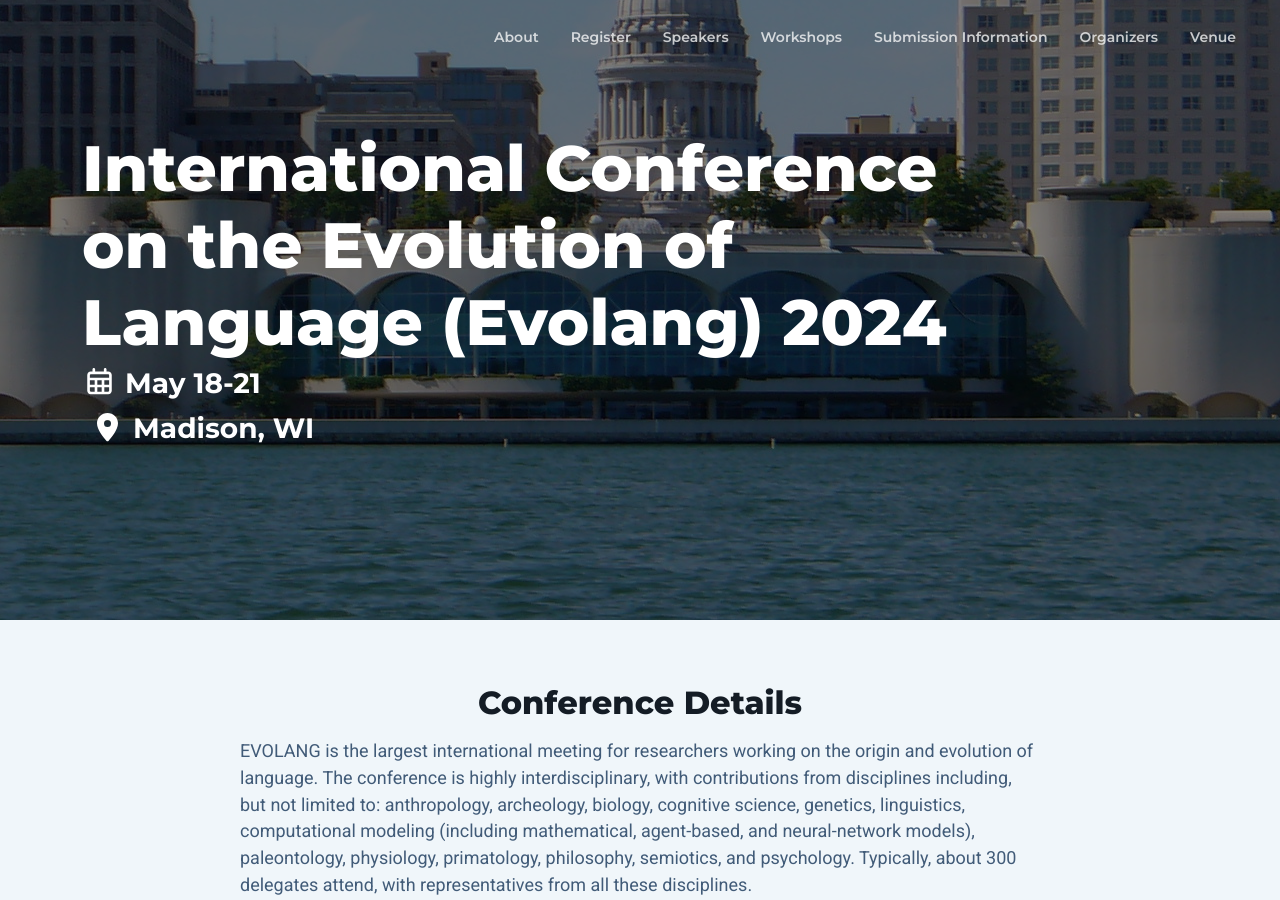
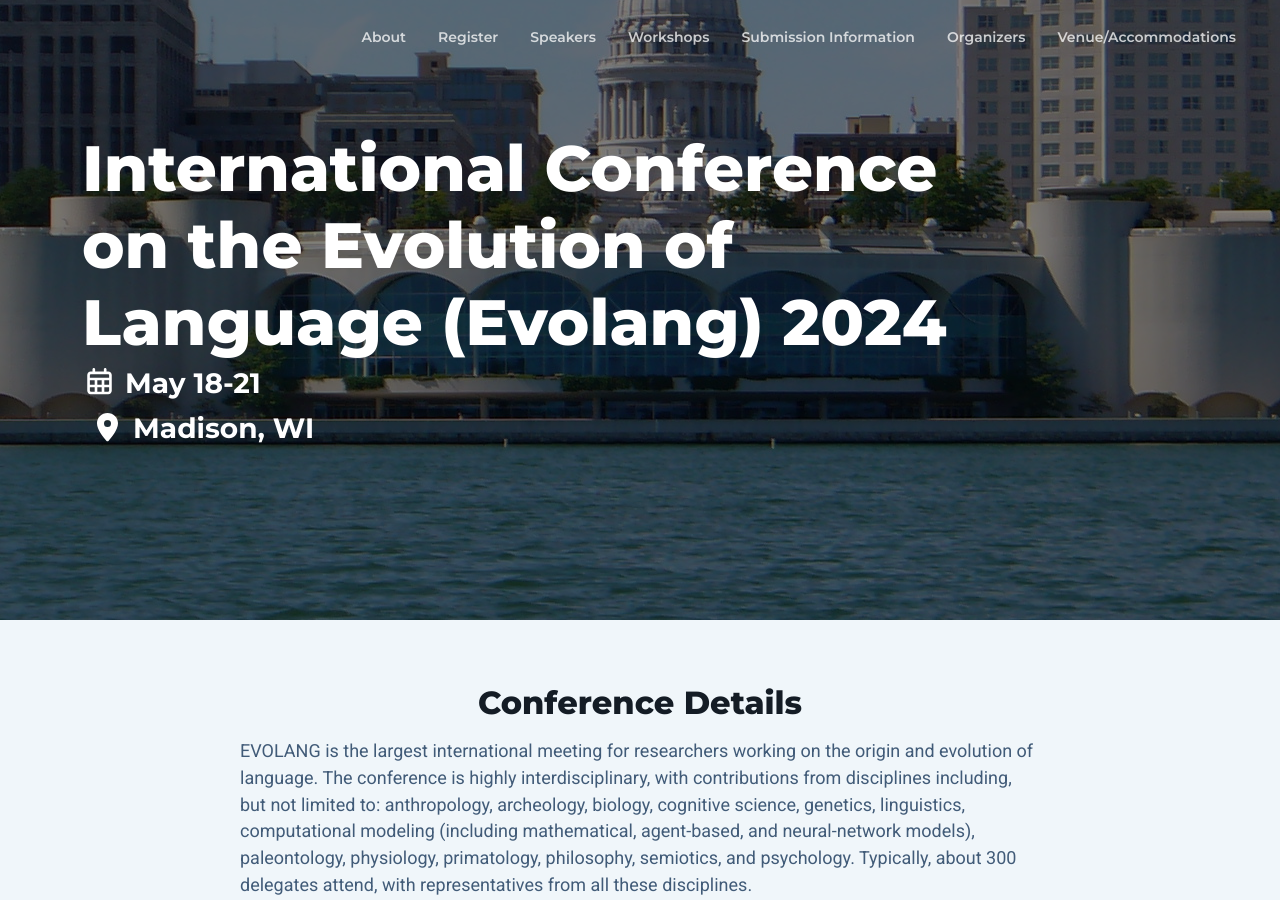
Before and after one commit to evolang2024/evolang2024.github.io, a Jekyll site: the page built from _pages/index.md, in a window 1280 px wide and 900 px high. Built offline with Jekyll 4.4.1, drawn with Linux system fonts in a browser that asks for light colours; nearby versions of some CDN libraries; library files that are not in the unit come from our copies.

```diff
--- a/_layouts/default.html
+++ b/_layouts/default.html
@@ -44,7 +44,8 @@
 							<li class="nav-item"><a class="nav-link scrollto" href="#submit-section">Submission Information</a></li>
 							<li class="nav-item"><a class="nav-link scrollto" href="#organizers-section">Organizers</a></li>
 							<!-- <li class="nav-item"><a class="nav-link scrollto" href="#schedule-section">Schedule</a></li> -->
-							<li class="nav-item"><a class="nav-link scrollto" href="#venue-section">Venue</a></li>
+							<li class="nav-item"><a class="nav-link scrollto" href="#venue-section">Venue/Accommodations
+							</a></li>
 							<!-- <li class="nav-item"><a class="nav-link scrollto" href="#sponsors-section">Sponsors</a></li> -->
 						</ul><!--//nav-->
 					</div><!--//navabr-collapse-->
```
